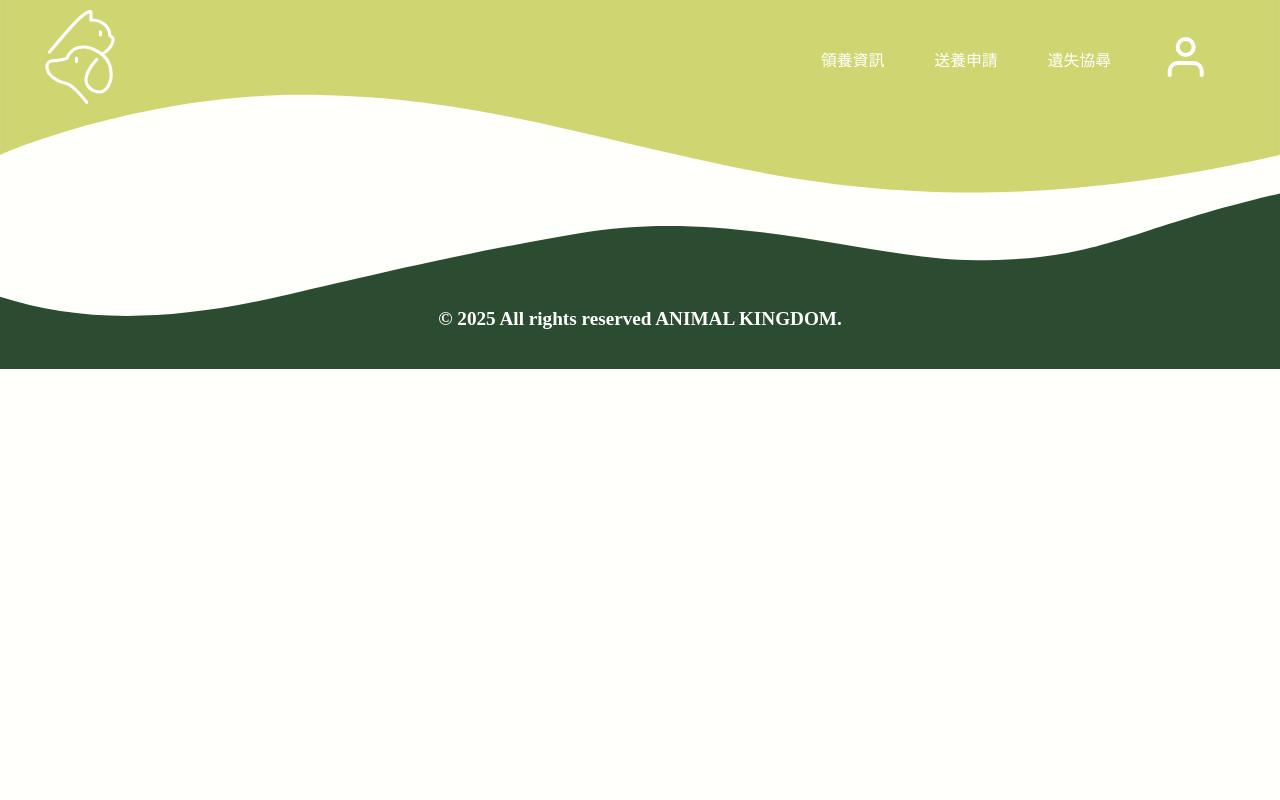
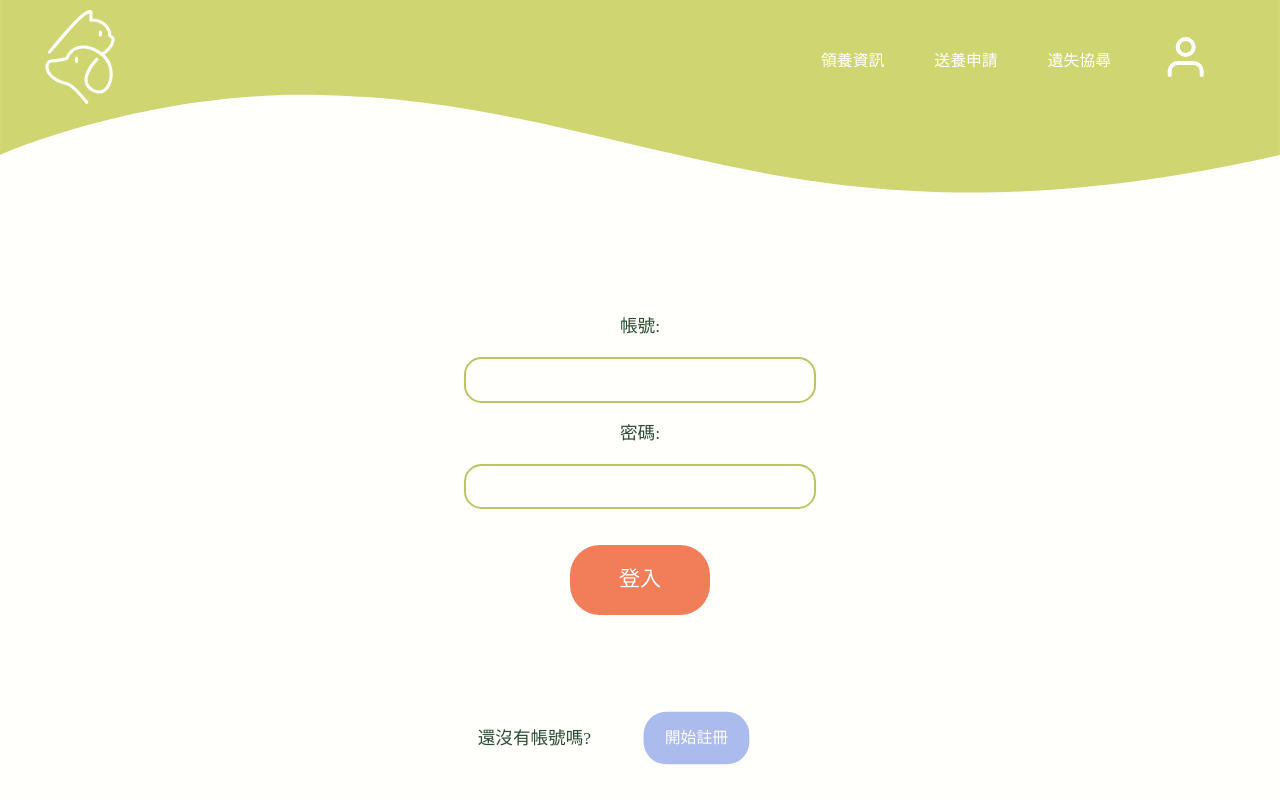
Before and after one commit to HWenSu/animal-kingdom-frontend, a React (Vite) app: page /user in a window 1280 px wide. Shown: the top 800 px of the page. Built offline with nearby package versions, Linux system fonts and the light colour scheme; a web font is replaced by a local one.

Commit message:
Feat: Create AuthContext and user page

```diff
--- a/src/App.jsx
+++ b/src/App.jsx
@@ -6,6 +6,7 @@ import LostPage from './pages/LostPage';
 import AnimalPage from './pages/AnimalPage';
 import AdoptionForm from './pages/AdoptionForm'
 import CompareList from './pages/CompareList';
+import User from './pages/User'
 
 function App() {
 
@@ -18,6 +19,7 @@ function App() {
       <Route path="/lost" element={<LostPage />} />
       <Route path="/adoption-form/:id" element={<AdoptionForm />} />
       <Route path="/compare-list" element={<CompareList />} />
+      <Route path="/user" element={<User />} />
     </Routes>
   );
 }
--- /dev/null
+++ b/src/components/Login.jsx
@@ -0,0 +1,54 @@
+import { useState } from "react";
+import { userAuthApi } from "../lib/api.js";
+import { useAuth } from "../context/AuthContext";
+import { Input } from "@/components/ui/input";
+import { Button } from "@/components/ui/button";
+import { useNavigate } from "react-router-dom";
+
+export default function Login () {
+  // 使用 context 中的 login 函式
+  const { login } = useAuth();
+  const navigate = useNavigate();
+
+  const [username, setUsername] = useState("");
+  const [password, setPassword] = useState("");
+
+  const API_BASE_URL = "http://localhost:8080";
+
+  const handleSubmit = (e) => {
+    userAuthApi({
+      e,
+      url: `${API_BASE_URL}/user/login`,
+      username,
+      password,
+      errMessage: "登入失敗",
+      onSuccess: (data) => {
+        login(data.token)
+        alert("登入成功")
+        navigate("/")
+      },
+    });
+  };
+
+  console.log("送出登入資料:", { username, password });
+
+  return (
+      <form onSubmit={handleSubmit} className="login-form-wrap">
+        <p>帳號:</p>
+        <Input
+          type="text"
+          value={username}
+          onChange={(e) => setUsername(e.target.value)}
+        />
+        <p>密碼:</p>
+        <Input
+          type="text"
+          value={password}
+          onChange={(e) => setPassword(e.target.value)}
+        />
+        <Button type="submit" className="main-btn">
+          登入
+        </Button>
+      </form>
+  );
+}
--- /dev/null
+++ b/src/components/Register.jsx
@@ -0,0 +1,55 @@
+import { useState } from "react";
+import { userAuthApi } from "../lib/api.js";
+import { Input } from "@/components/ui/input";
+import { Button } from "@/components/ui/button";
+import { useNavigate } from "react-router-dom";
+
+export default function Login() {
+  // 使用 context 中的 login 函式
+  const navigate = useNavigate();
+
+
+  const [username, setUsername] = useState("");
+  const [password, setPassword] = useState("");
+
+  const API_BASE_URL = "http://localhost:8080";
+
+  const handleSubmit = (e) => {
+    userAuthApi({
+      e,
+      url: `${API_BASE_URL}/user/register`,
+      username,
+      password,
+      errMessage: "註冊失敗",
+      onSuccess: (data) => {
+        alert(data.message);
+        navigate("/user");
+      },
+    });
+  };
+
+  return (
+    <form onSubmit={handleSubmit} className="login-form-wrap">
+      <p>帳號:</p>
+      <Input
+        type="text"
+        value={username}
+        onChange={(e) => setUsername(e.target.value)}
+        placeholder="請輸入註冊帳號"
+        required
+      />
+      <p>密碼:</p>
+      <Input
+        type="text"
+        value={password}
+        onChange={(e) => setPassword(e.target.value)}
+        required
+        minLength={6}
+        placeholder="密碼至少6個字元以上"
+      />
+      <Button type="submit" className="main-btn green-btn">
+        註冊
+      </Button>
+    </form>
+  );
+}
--- /dev/null
+++ b/src/components/ui/input.jsx
@@ -0,0 +1,24 @@
+import * as React from "react"
+
+import { cn } from "@/lib/utils"
+
+function Input({
+  className,
+  type,
+  ...props
+}) {
+  return (
+    <input
+      type={type}
+      data-slot="input"
+      className={cn(
+        "file:text-foreground placeholder:text-muted-foreground selection:bg-primary selection:text-primary-foreground dark:bg-input/30 border-input flex h-9 w-full min-w-0 rounded-md border bg-transparent px-3 py-1 text-base shadow-xs transition-[color,box-shadow] outline-none file:inline-flex file:h-7 file:border-0 file:bg-transparent file:text-sm file:font-medium disabled:pointer-events-none disabled:cursor-not-allowed disabled:opacity-50 md:text-sm",
+        "focus-visible:border-ring focus-visible:ring-ring/50 focus-visible:ring-[3px]",
+        "aria-invalid:ring-destructive/20 dark:aria-invalid:ring-destructive/40 aria-invalid:border-destructive",
+        className
+      )}
+      {...props} />
+  );
+}
+
+export { Input }
--- /dev/null
+++ b/src/context/AuthContext.jsx
@@ -0,0 +1,28 @@
+import { createContext, useContext, useState } from "react";
+
+// 建立 Context 物件
+const AuthContext = createContext()
+
+// 提供全域登入狀態與方法  Provider 組件
+export function AuthProvider({ children }) {
+  const [token, setToken] = useState(null);
+
+  const login = (newToken) => {
+    setToken(newToken);
+  };
+
+  const logout = () => {
+    setToken(null);
+  };
+
+  return (
+    //子元件可以透過 useContext 取得value值:
+    // token-使用者目前的登入狀態, login/logout - 登入登出時呼叫的函數
+    <AuthContext.Provider value={{ token, login, logout }}>
+      {children}
+    </AuthContext.Provider>
+  );
+}
+
+// 提供自定義 hook，方便使用 context
+export const useAuth = () => useContext(AuthContext);
--- /dev/null
+++ b/src/lib/api.js
@@ -0,0 +1,25 @@
+
+export async function userAuthApi ({ e, url, username, password, errMessage, onSuccess }) {
+  e.preventDefault()
+
+  try {
+    const res = await fetch(url, {
+      method: "POST",
+      // 設定送出的資料格式
+      headers: { "Content-Type": "application/json" },
+      body: JSON.stringify({ username, password }),
+    });
+    const data = await res.json();
+    console.log("後端回傳內容：", data); // <-- 加這一行
+    if (!res.ok) {
+      throw new Error(data.message || errMessage);
+    }
+    // 成功時由外部決定要做什麼
+    onSuccess(data);
+  } catch (err) {
+    console.error("登入錯誤：", err);
+    alert(err.message);
+  }
+}
+
+// feedback 登入成功或登入失敗
--- a/src/main.jsx
+++ b/src/main.jsx
@@ -6,13 +6,16 @@ import './style/index.scss'
 import App from './App.jsx'
 import Navbar from './components/Navbar.jsx'
 import Footer from './components/Footer.jsx'
+import { AuthProvider } from "./context/AuthContext.jsx";
 
-createRoot(document.getElementById('root')).render(
+createRoot(document.getElementById("root")).render(
   <StrictMode>
     <BrowserRouter>
-      <Navbar/>
-      <App/>
-      <Footer />
+      <AuthProvider>
+        <Navbar />
+        <App />
+        <Footer />
+      </AuthProvider>
     </BrowserRouter>
   </StrictMode>
-)
+);
--- /dev/null
+++ b/src/pages/User.jsx
@@ -0,0 +1,45 @@
+import Login from "../components/Login.jsx"
+import Register from "../components/Register.jsx"
+import {useState} from "react"
+
+const User = () => {
+  const [showRegister, setShowRegister] = useState(false)
+
+  const handleShowRegister = () => {
+    setShowRegister(!showRegister)
+  }
+
+  return (
+    <div className="login-page-container">
+      {showRegister ? (
+        <div>
+          <Register />
+          <div className="flex justify-center items-center">
+            <p>已經註冊過了?</p>
+            <button
+              className="main-btn blue-btn scale-75"
+              onClick={handleShowRegister}
+            >
+              返回登入
+            </button>
+          </div>
+        </div>
+      ) : (
+        <div>
+          <Login />
+          <div className="flex justify-center items-center">
+            <p>還沒有帳號嗎?</p>
+            <button
+              className="main-btn blue-btn scale-75"
+              onClick={handleShowRegister}
+            >
+              開始註冊
+            </button>
+          </div>
+        </div>
+      )}
+    </div>
+  );
+}
+
+export default User
--- /dev/null
+++ b/src/style/_user.scss
@@ -0,0 +1,26 @@
+.login-page-container{
+  min-height: 70vh;
+  display: flex;
+  flex-direction: column;
+  justify-content: center;
+  align-items: center;
+  margin: 4rem 0;
+  .login-form-wrap{
+    width: 20rem;
+    padding: 1rem 0;
+    display: flex;
+    flex-direction: column;
+    align-items: center;
+    input {
+      color: $dark-green-color;
+      font-weight: 500;
+      border: 2px $light-green-color solid;
+      border-radius: 1rem;
+      padding: 0.6rem;
+      &::placeholder {
+      color: lighten($color: $light-green-color, $amount: 25);
+      }
+    }
+  }
+
+}
--- a/src/style/index.scss
+++ b/src/style/index.scss
@@ -369,4 +369,5 @@ button:focus-visible {
 @import 'adoption';
 @import 'animal';
 @import 'categoryCard';
-@import 'compare'
+@import 'compare';
+@import 'user'
```
